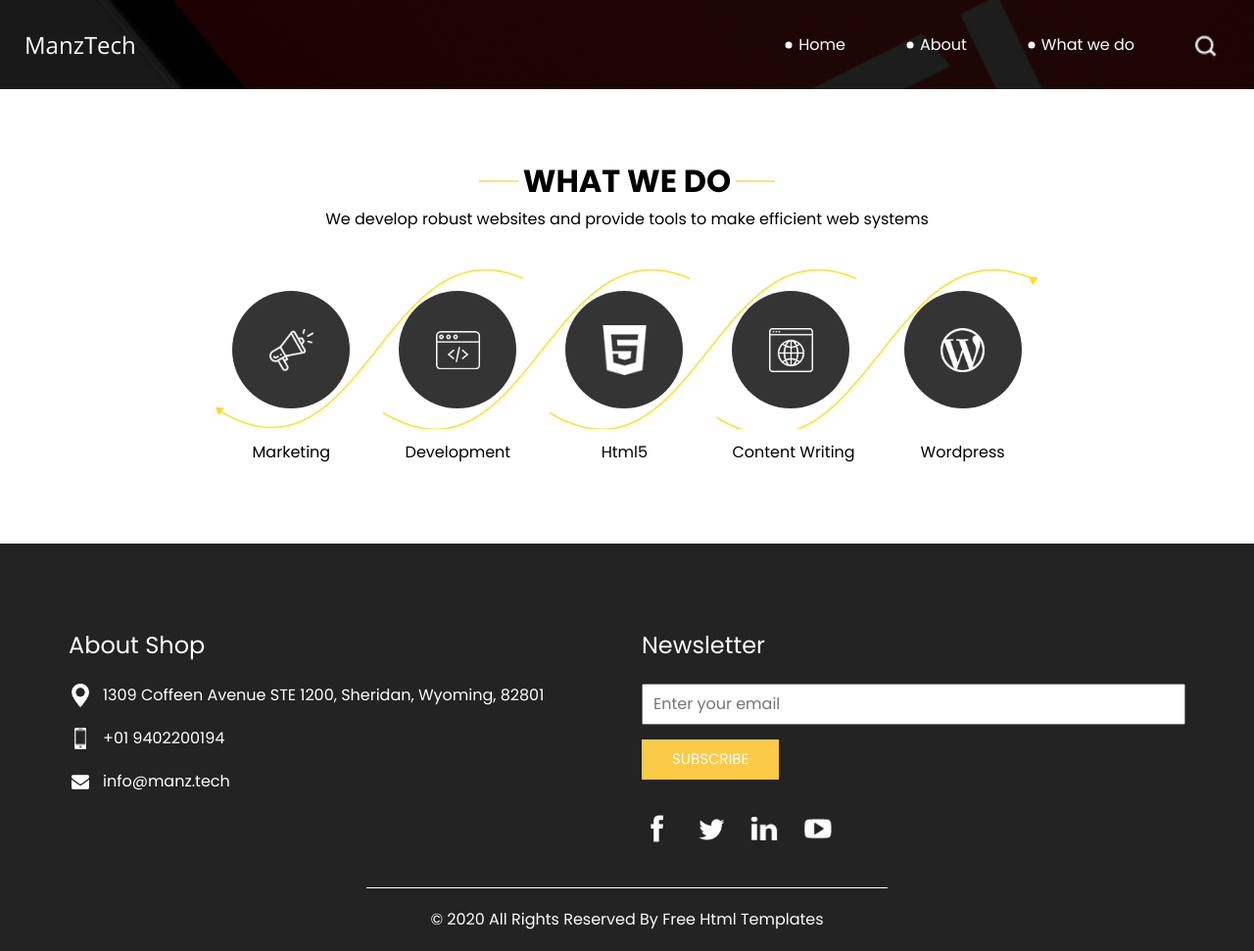
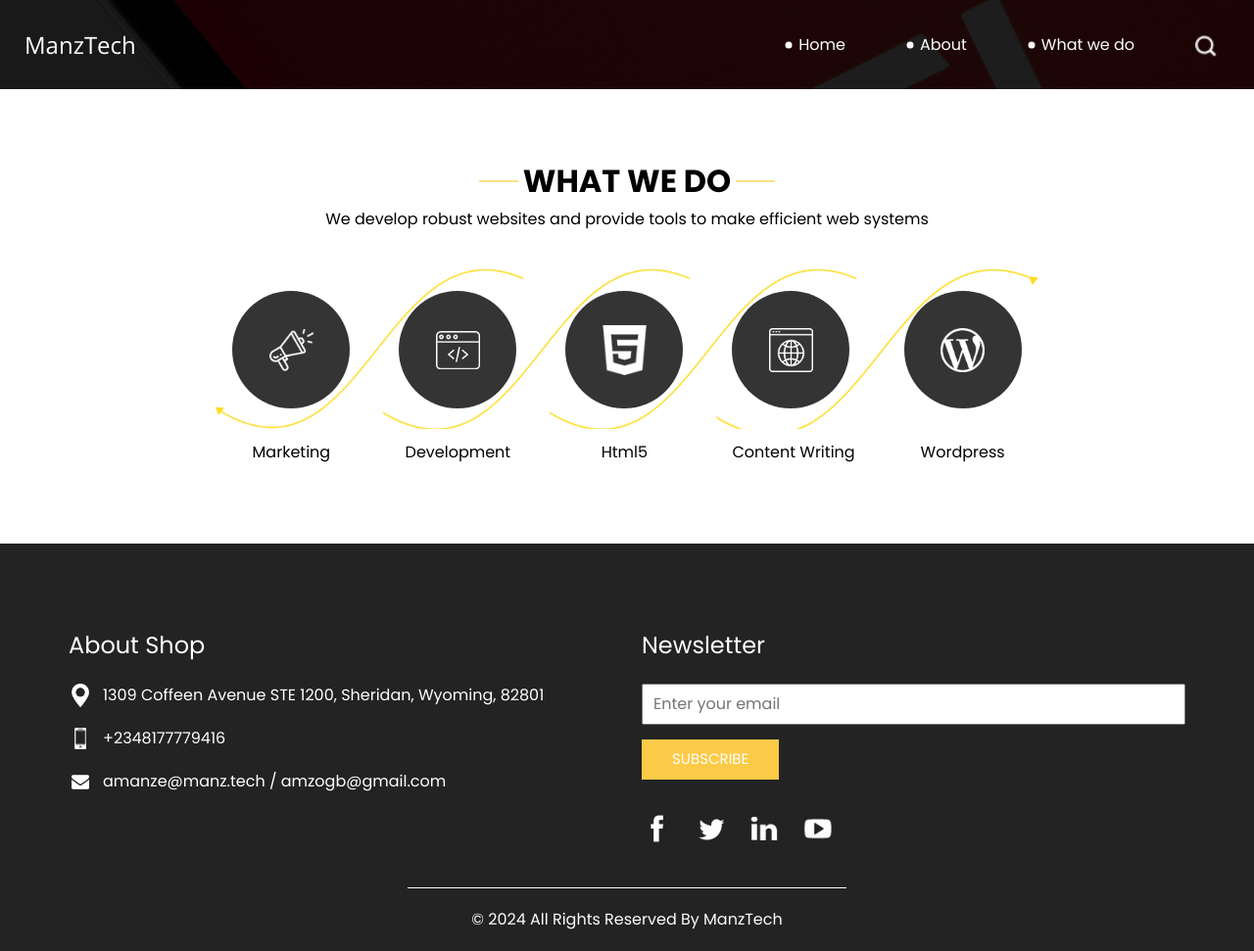
Before and after one commit to ManzTechLLC/landing_page_2022, a plain HTML site: page do.html in a window 1280 px wide. Shown: the whole page at 98% size. Drawn offline with nearby package versions, Linux system fonts and the light colour scheme.

Commit message:
Update do.html

```diff
--- a/do.html
+++ b/do.html
@@ -170,7 +170,7 @@
                 <img src="images/telephone-white.png" width="12px" alt="">
               </div>
               <p>
-                +01 9402200194
+                +2348177779416
               </p>
             </div>
             <div>
@@ -178,7 +178,7 @@
                 <img src="images/envelope-white.png" width="18px" alt="">
               </div>
               <p>
-                info@manz.tech
+                amanze@manz.tech / amzogb@gmail.com
               </p>
             </div>
           </div>
@@ -277,8 +277,7 @@
   <!-- footer section -->
   <section class="container-fluid footer_section">
     <p>
-      &copy; 2020 All Rights Reserved By
-      <a href="https://html.design/">Free Html Templates</a>
+      &copy; 2024 All Rights Reserved By ManzTech
     </p>
   </section>
   <!-- footer section -->
```
